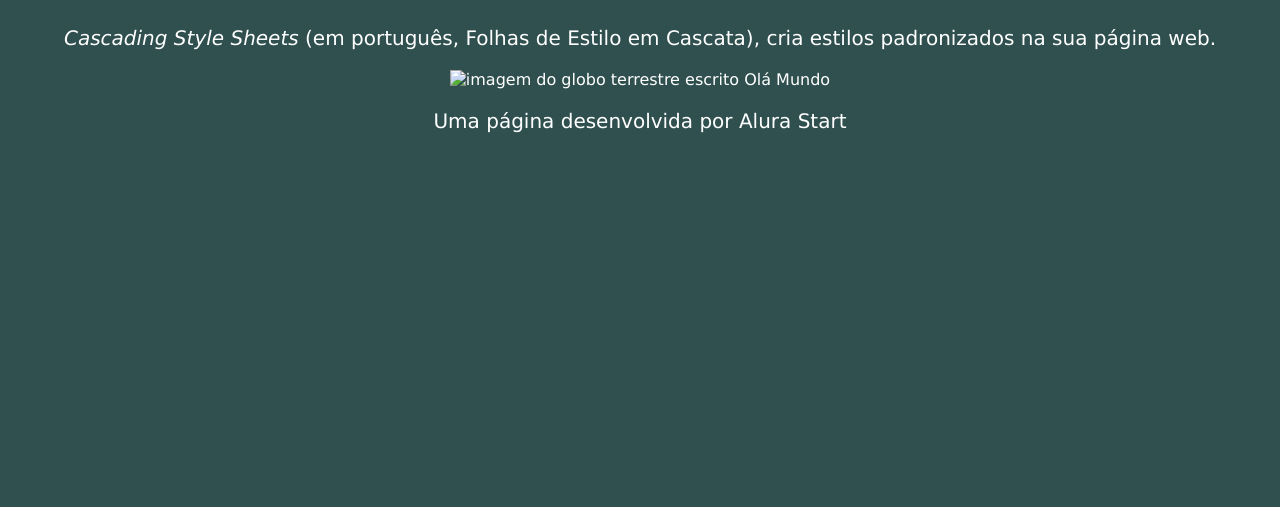
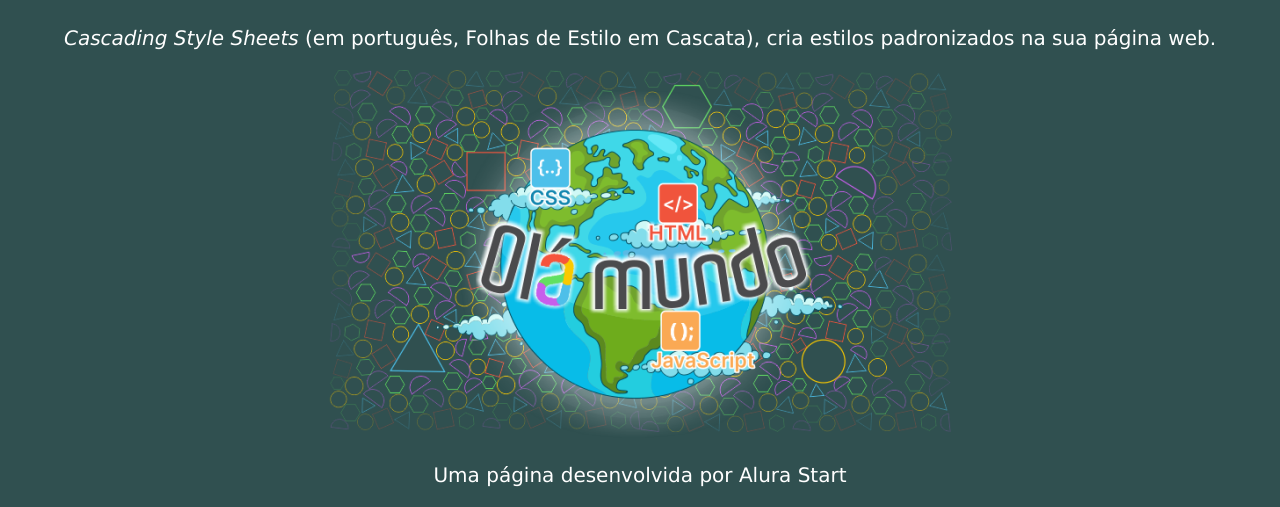
Before and after one commit to Laura-Msalles/ProgramacaoJ2LMS_2025, a plain HTML site: page index.html in a window 1280 px wide. Shown: the part 328-835 px from the top of the page. Before the commit the page ends 800 px from the top, so only its background shows below. Drawn offline with Linux system fonts and the light colour scheme.

```diff
--- a/index.html
+++ b/index.html
@@ -18,7 +18,7 @@
 
         <h2>CSS</h2>
         <p><span class="texto-inglês">Cascading Style Sheets</span> (em português, Folhas de Estilo em Cascata), cria estilos padronizados na sua página web.</p>
-        <img src="imagem/Olá Mundo (3).png" alt="imagem do globo terrestre escrito Olá Mundo">
+        <img src="imagem/Olá Mundo.png" alt="imagem do globo terrestre escrito Olá Mundo">
     </section>
     <footer>
         <p>Uma página desenvolvida por Alura Start</p>
```
Also changed, not shown: 1 other file.
